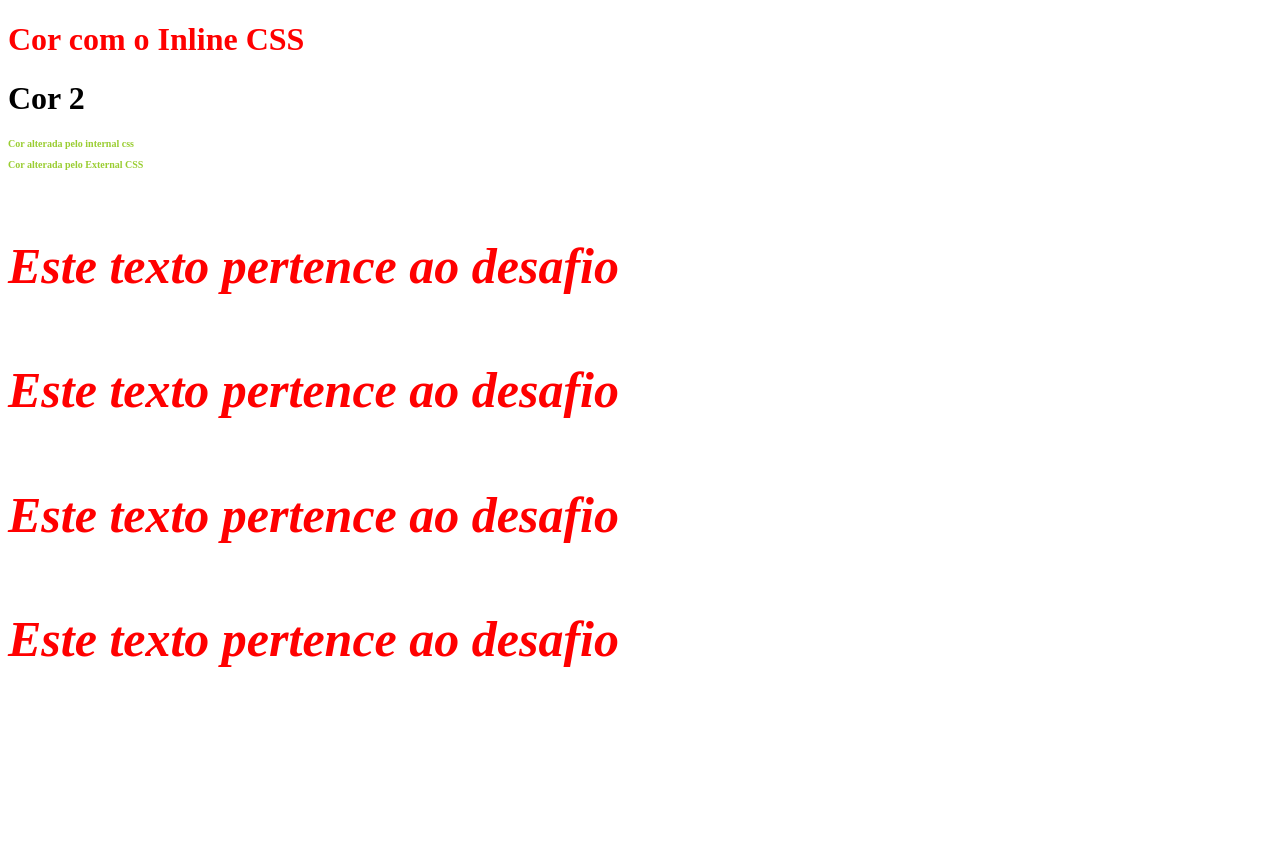
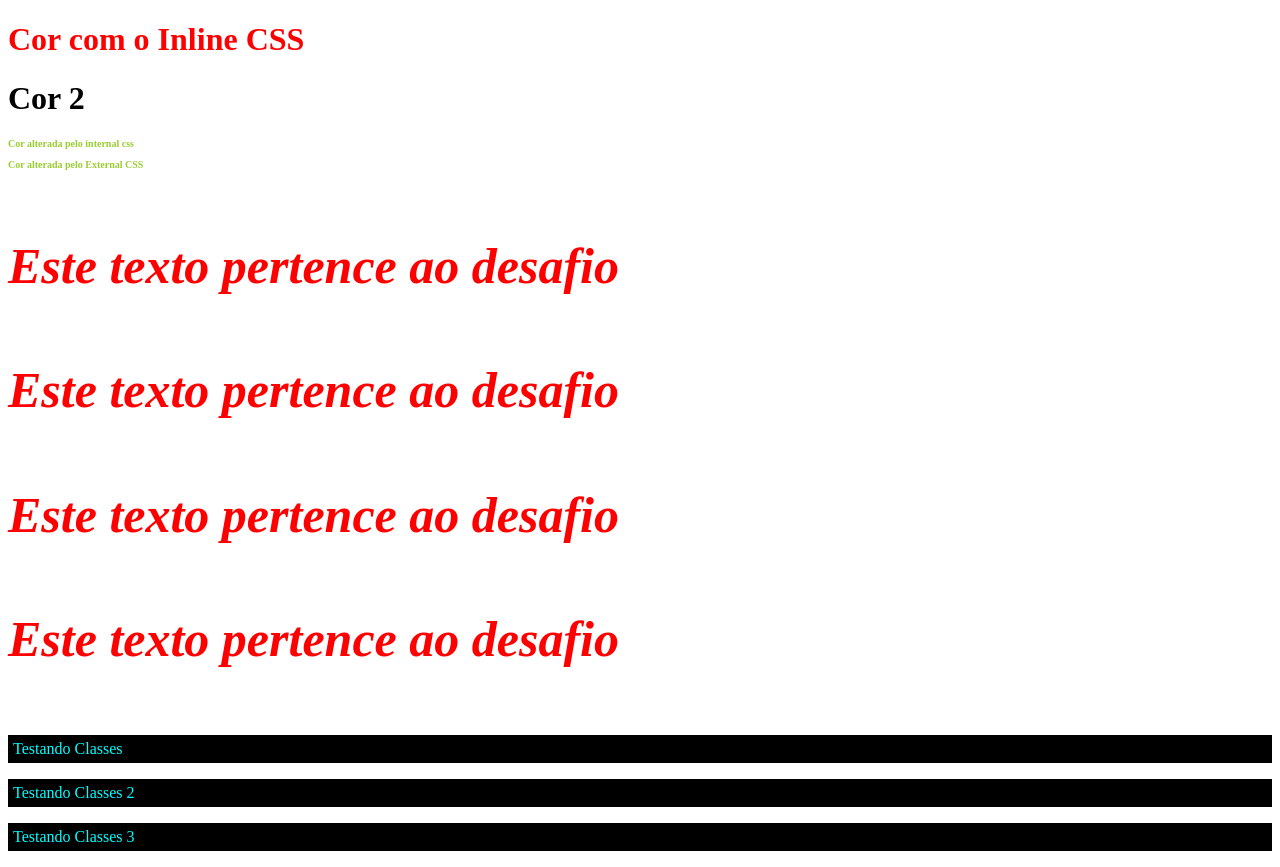
Before and after one commit to mathraphael/curso_html_css_completo2, a plain HTML site: page 4_CSS/index.html in a window 1280 px wide. Before the commit the page ends 800 px from the top, so only its background shows below. Drawn offline with Linux system fonts and the light colour scheme.

Commit message:
[NOVO] #0 - Entendendo Classes

```diff
--- a/4_CSS/css/styles.css
+++ b/4_CSS/css/styles.css
@@ -3,3 +3,9 @@ h3{
     font-size: 10px;
 
 }
+
+.paragrafo{
+    background-color: black;
+    color: aqua;
+    padding: 5px;
+}
--- a/4_CSS/index.html
+++ b/4_CSS/index.html
@@ -36,5 +36,10 @@
     <h4>Este texto pertence ao desafio</h4>
     <h4>Este texto pertence ao desafio</h4>
 
+    <!-- CLASSES -->
+    <p class="paragrafo">Testando Classes</p>
+    <p class="paragrafo">Testando Classes 2</p>
+    <p class="paragrafo">Testando Classes 3</p>
+
 </body>
 </html>
```
Also changed, not shown: 4_CSS/css/titles.css (line endings or trailing spaces).
